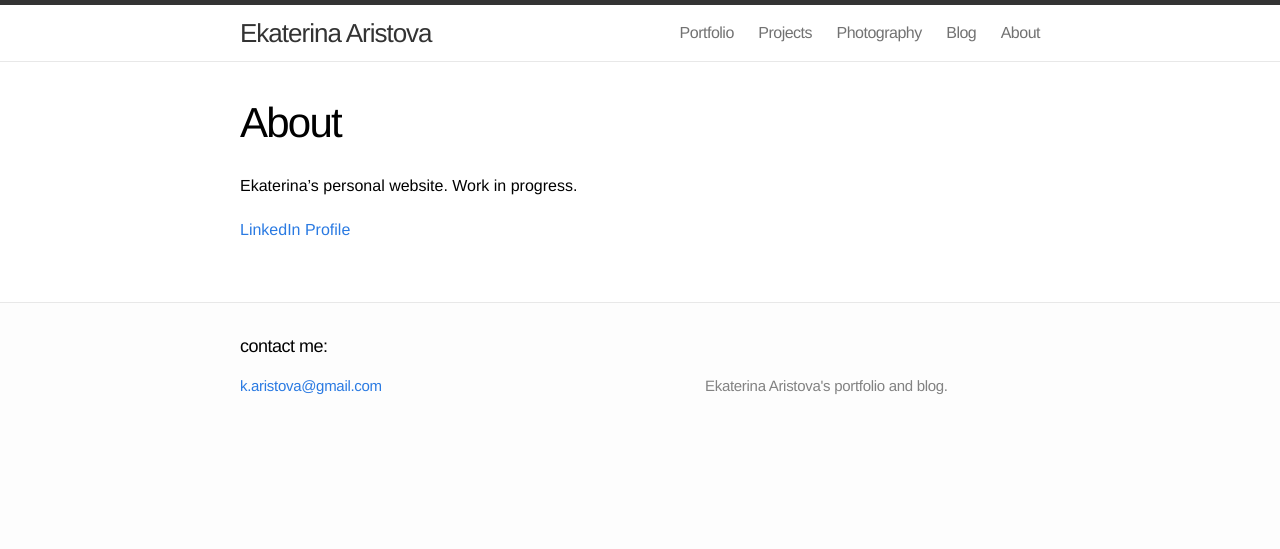
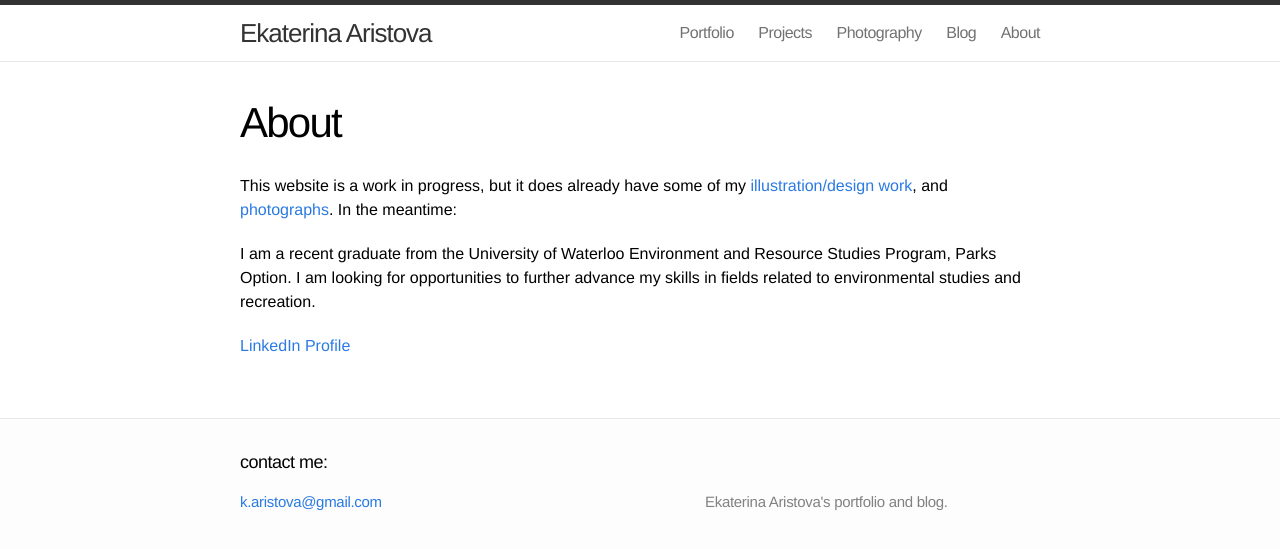
Before and after one commit to katerinkus/katerinkus.github.io, a Jekyll site: the page built from about.md, in a window 1280 px wide. Shown: the top 549 px of the page. Built offline with Jekyll 4.4.1, drawn with Linux system fonts in a browser that asks for light colours.

Commit message:
added better about section

```diff
--- a/about.md
+++ b/about.md
@@ -4,6 +4,8 @@ title: About
 permalink: /about/
 ---
 
-Ekaterina's personal website. Work in progress.
+This website is a work in progress, but it does already have some of my [illustration/design work](/portfolio/), and [photographs](/photography/). In the meantime:
+
+I am a recent graduate from the University of Waterloo Environment and Resource Studies Program, Parks Option. I am looking for opportunities to further advance my skills in fields related to environmental studies and recreation.
 
 [LinkedIn Profile](http://www.linkedin.com/in/earistova)
```
